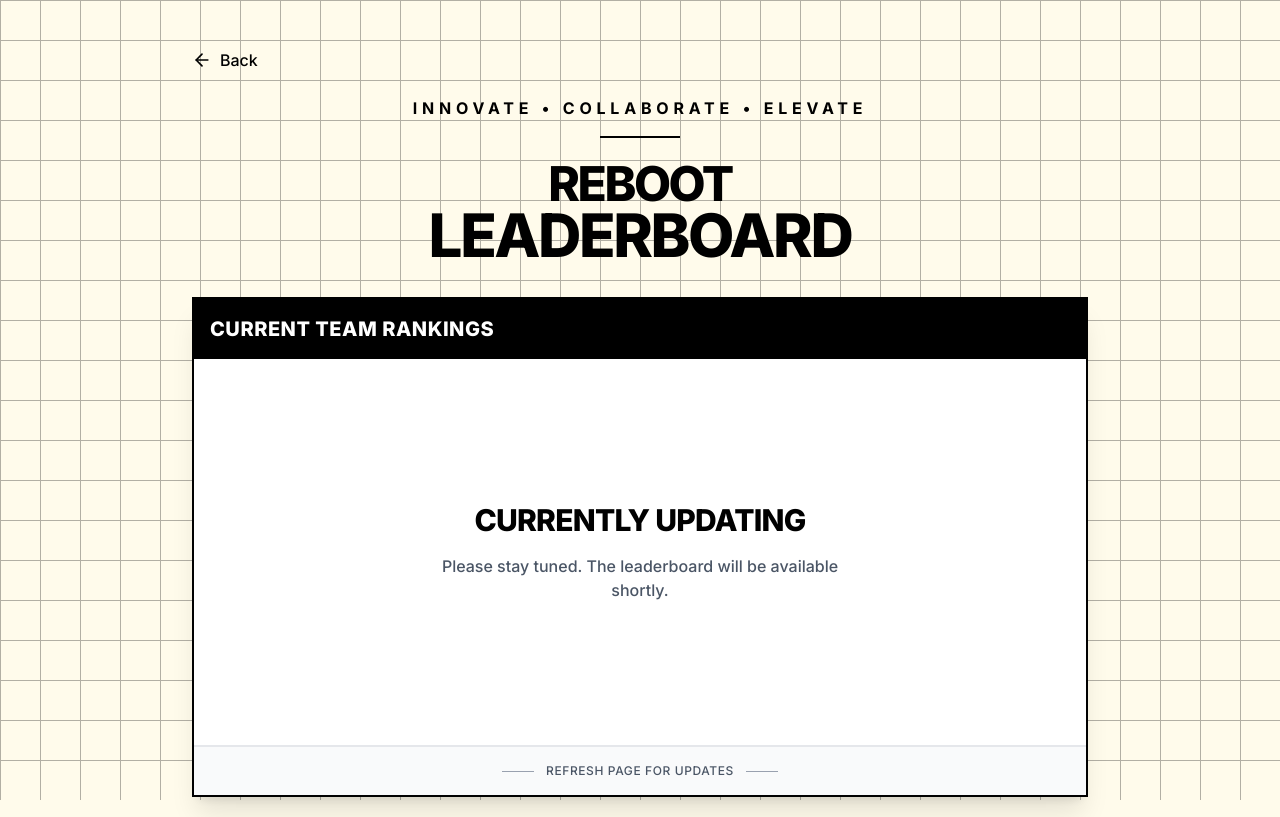
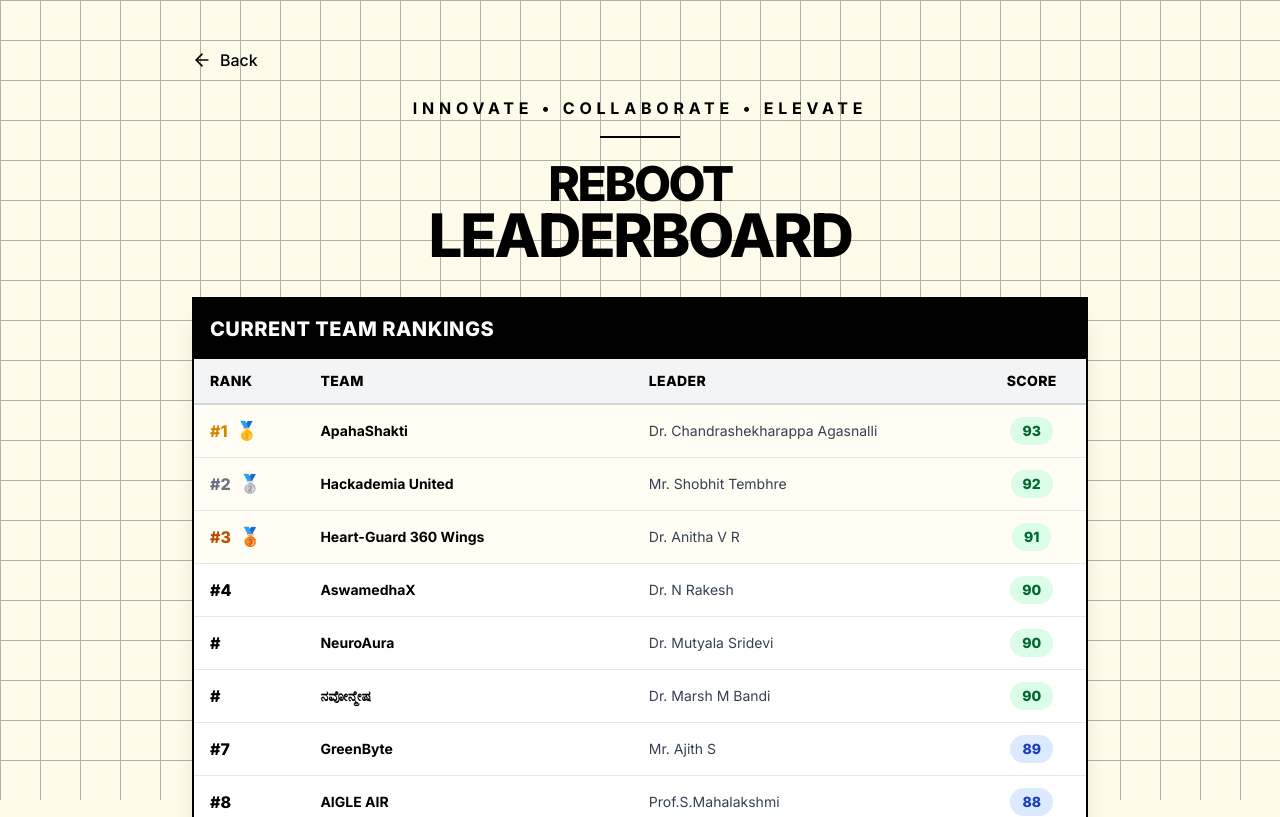
Before and after one commit to Atul-k-m/profHack, a React (Vite) app: page /leaderboard in a window 1280 px wide. Shown: the top 817 px of the page. Built offline with nearby package versions, Linux system fonts and the light colour scheme.

Commit message:
leaderboard

```diff
--- a/src/pages/Leaderboard.jsx
+++ b/src/pages/Leaderboard.jsx
@@ -1,21 +1,8 @@
 import React, { useState, useEffect } from 'react';
 import { ArrowLeft } from 'lucide-react';
-import { useNavigate } from 'react-router-dom';
-
-/**
- * Leaderboard.jsx
- *
- * - Uses final scores extracted from the uploaded PDF where available.
- * - Ties share the same rank (competition ranking). Next rank skips accordingly.
- * - Teams with no final score found in the PDF are included with score: 0 and teamId: null.
- *
- * If you want the missing teams updated, provide the scores (or re-upload a PDF/CSV)
- * and I will update the array and ranks.
- */
 
 const Leaderboard = () => {
   const [mousePosition, setMousePosition] = useState({ x: 0, y: 0 });
-  const navigate = useNavigate();
 
   useEffect(() => {
     const handleMouseMove = (e) => {
@@ -29,91 +16,71 @@ const Leaderboard = () => {
     return () => window.removeEventListener('mousemove', handleMouseMove);
   }, []);
 
-  // ====== Final data ======
-  // Best-effort mapping: scores and teamIds taken from uploaded PDF where found.
-  // Teams not found in PDF are included with score: 0 and teamId: null so they appear at the bottom.
+  // Updated team data
   const rawTeams = [
-    // Teams that were present in your original array (kept all) --
-    // Updated scores from the uploaded PDF when available.
-    { teamId: 6, name: "GreenByte", leader: "Mr. Ajith S", score: 82 },
-    { teamId: 34, name: "Face Track", leader: "Dr. Suryakanth B", score: 85 },
-    { teamId: 3, name: "KRISHIMEDHA", leader: "Dr. Ambika G N", score: 91 },
-    { teamId: 23, name: "NeoPredict", leader: "Dr. Aparna K", score: 69 },
-    { teamId: 20, name: "Tejasvi (तेजस्वि)", leader: "Dr. Sumathi M S", score: 0 }, // no final found
-    { teamId: 8, name: "AIkido-Syntax for Society", leader: "Dr. Anupama H S", score: 76 },
-    { teamId: 26, name: "Cybersena", leader: "Dr.Sagargouda Patil", score: 50 },
-    { teamId: 46, name: "Silicon Squad", leader: "Mr. Beerappa Belasakarge", score: 34 },
-    { teamId: 19, name: "MYTriSpark", leader: "Mr. Yatheesh N G", score: 68 }, // MY3S mapped
-    { teamId: 11, name: "NeuroAura", leader: "Dr. Mutyala Sridevi", score: 82 },
-    { teamId: null, name: "Team Chanakya", leader: "Dr. Hemamalini B H", score: 0 }, // not found in PDF
-    { teamId: 38, name: "YantraMinds", leader: "Dr. Bharathi Malakreddy A", score: 62 },
-    { teamId: 21, name: "Heart-Guard 360 Wings", leader: "Dr. Anitha V R", score: 88 },
-    { teamId: 10, name: "Jñānī Samūhaḥ (ज्ञानी समूहः)", leader: "Dr. Shoba M", score: 71 },
-    { teamId: 36, name: "CHAAM ⭐", leader: "Mrs. Annapareddy Haarika", score: 65 },
-    { teamId: 9, name: "Synergy", leader: "Dr. B.R. Arun Kumar", score: 81 }, // Synergy Innovations
-    { teamId: 25, name: "Jeevadhara", leader: "Mr. Dwarakanath G V", score: 91 },
-    { teamId: 24, name: "Vinyas2025", leader: "Dr. Vinutha K", score: 52 },
-    { teamId: 22, name: "SPUNK", leader: "Dr. Usha B A", score: 68 },
-    { teamId: 1, name: "AI_KRANTHI", leader: "Dr. Kantharaju V", score: 88 }, // AI_Kranthi in PDF
-    { teamId: null, name: "Code of Karna", leader: "Ms. Ashwitha K", score: 95 },
-    { teamId: 29, name: "Ping intelligent", leader: "Dr. Dhanalakshmi B K", score: 81 },
-    { teamId: 42, name: "PentaCoders", leader: "Dr. Mohan B A", score: 81 },
-    { teamId: 31, name: "Anveshana", leader: "Mrs. Manjula B K", score: 61 },
-    { teamId: 16, name: "AswamedhaX", leader: "Dr. N Rakesh", score: 91 },
-    { teamId: 2, name: "Solution Makers", leader: "Mrs. Belji T", score: 85 },
-    { teamId: 46, name: "Elite", leader: "Dr. Veena N", score: 65 }, // NOTE: same teamId (46) appears twice in PDF; kept as-is
-    { teamId: 4, name: "Lady Logicians", leader: "Ms. Brunda S", score: 95 },
-    { teamId: null, name: "Aavishkar", leader: "Dr. Vijayalakshmi G V", score: 0 },
-    { teamId: null, name: "Advitīya", leader: "Dr. Rajesh Gopinath", score: 0 },
-    { teamId: 40, name: "AIGLE AIR", leader: "Prof.S.Mahalakshmi", score: 74 },
-    { teamId: 5, name: "Ananta", leader: "Dr. Paramita Sarkar", score: 86 },
-    { teamId: null, name: "Chitragupt", leader: "Dr. Geeta Amol Patil", score: 0 },
-    { teamId: null, name: "Digital Dreams Venture Smart Kit", leader: "Dr. Drakshaveni G", score: 87 },
-    { teamId: 13, name: "DronAcharya", leader: "Dr. Raju Hajare", score: 88 },
-    { teamId: 32, name: "EcoNex Campus", leader: "Dr. Shanthi D L", score: 53 },
-    { teamId: null, name: "Fusion_Force", leader: "Ms. Chaitra D B", score: 0 },
-    { teamId: null, name: "GreenMind AI", leader: "Dr. Athiyamaan V", score: 71 }, // mapped to "Green AI" row
-    { teamId: null, name: "Hackademia United", leader: "Mr. Shobhit Tembhre", score: 96 },
-    { teamId: null, name: "Idea Spark", leader: "Mrs. Pragathi M", score: 0 },
-    { teamId: 33, name: "Intel Tech", leader: "Mrs. Reshma C R", score: 56 },
-    { teamId: null, name: "Panchkruti", leader: "Ms. Spandana L", score: 0 },
-    { teamId: 28, name: "PRECOL", leader: "Mr. A Venkatesh", score: 96 },
-    { teamId: 44, name: "Tech Forge", leader: "Dr. Anitha M", score: 87 },
-    { teamId: null, name: "TechIdea", leader: "Dr. Chethana C", score: 0 },
-    { teamId: null, name: "TechSangama", leader: "Mr. Sonnegowda K", score: 0 },
-    { teamId: null, name: "ನವೋನ್ಮೇಷ", leader: "Dr. Marsh M Bandi", score: 88 }, // non-ascii name present in PDF
-    { teamId: null, name: "EDGEMINDS", leader: "Syed Matheen Pasha", score: 0 },
-    { teamId: 45, name: "Ashwamedha", leader: "Dr. Mallikarjuna Gowda C.P", score: 54 },
-    { teamId: 18, name: "Infinity Loops", leader: "Mrs. S Packiya Lekshmi", score: 71 },
-    { teamId: null, name: "Social Hacktivists", leader: "Mrs. Aruna N", score: 0 },
-    { teamId: 7, name: "Apahshakti", leader: "Dr. Chandrashekharappa Agasnalli", score: 93 },
-    { teamId: null, name: "Panchajanya", leader: "Dr. Surekha R Gondkar", score: 0 },
-    { teamId: 15, name: "Tech Titans", leader: "Ms. Renita Blossom Monteiro", score: 93 }
-    // If you have additional teams in your original list not present above, we can append them here.
+    { teamId: 1, name: "AI_Kranthi", leader: "Dr. Kantharaju V", score: 70 },
+    { teamId: 2, name: "AIGLE AIR", leader: "Prof.S.Mahalakshmi", score: 88 },
+    { teamId: 3, name: "AIkido-Syntax for Society", leader: "Dr. Anupama H S", score: 83 },
+    { teamId: 4, name: "Anveshana", leader: "Mrs. Manjula B K", score: 73 },
+    { teamId: 5, name: "ApahaShakti", leader: "Dr. Chandrashekharappa Agasnalli", score: 93 },
+    { teamId: 6, name: "Ashwamedha", leader: "Dr. Mallikarjuna Gowda C.P", score: 70 },
+    { teamId: 7, name: "AswamedhaX", leader: "Dr. N Rakesh", score: 90 },
+    { teamId: 8, name: "CHAAM", leader: "Mrs. Annapareddy Haarika", score: 70 },
+    { teamId: 9, name: "CHAAM", leader: "Mrs. Annapareddy Haarika", score: 70 },
+    { teamId: 10, name: "Code of Karna", leader: "Ms. Ashwitha K", score: 78 },
+    { teamId: 11, name: "cybersena", leader: "Dr.Sagargouda Patil", score: 55 },
+    { teamId: 12, name: "Digital Dream Venture Smart Kit", leader: "Dr. Drakshaveni G", score: 75 },
+    { teamId: 13, name: "Ananta", leader: "Dr. Paramita Sarkar", score: 75 },
+    { teamId: 14, name: "DronAcharya", leader: "Dr. Raju Hajare", score: 86 },
+    { teamId: 15, name: "EcoNexCampus", leader: "Dr. Shanthi D L", score: 65 },
+    { teamId: 16, name: "ELITE", leader: "Dr. Veena N", score: 65 },
+    { teamId: 17, name: "Face Track", leader: "Dr. Suryakanth B", score: 85 },
+    { teamId: 18, name: "Green AI", leader: "Dr. Athiyamaan V", score: 81 },
+    { teamId: 19, name: "GreenByte", leader: "Mr. Ajith S", score: 89 },
+    { teamId: 20, name: "Hackademia United", leader: "Mr. Shobhit Tembhre", score: 92 },
+    { teamId: 21, name: "Heart-Guard 360 Wings", leader: "Dr. Anitha V R", score: 91 },
+    { teamId: 22, name: "Infinity Loops", leader: "Mrs. S Packiya Lekshmi", score: 72 },
+    { teamId: 23, name: "Intel Tech", leader: "Mrs. Reshma C R", score: 60 },
+    { teamId: 24, name: "Jeevadhara", leader: "Mr. Dwarakanath G V", score: 80 },
+    { teamId: 25, name: "Jñānī Samūhaḥ", leader: "Dr. Shoba M", score: 82 },
+    { teamId: 26, name: "KRISHIMEDHA", leader: "Dr. Ambika G N", score: 88 },
+    { teamId: 27, name: "Lady Logicians", leader: "Ms. Brunda S", score: 80 },
+    { teamId: 28, name: "MY3S", leader: "Mr. Yatheesh N G", score: 84 },
+    { teamId: 29, name: "NeoPredict", leader: "Dr. Aparna K", score: 81 },
+    { teamId: 30, name: "NeuroAura", leader: "Dr. Mutyala Sridevi", score: 90 },
+    { teamId: 31, name: "PentaCoders", leader: "Dr. Mohan B A", score: 74 },
+    { teamId: 32, name: "Ping Intelligent", leader: "Dr. Dhanalakshmi B K", score: 83 },
+    { teamId: 33, name: "PRECOL", leader: "Mr. A Venkatesh", score: 75 },
+    { teamId: 34, name: "Rescue Net", leader: "Unknown", score: 82 },
+    { teamId: 35, name: "Silicon Squad", leader: "Mr. Beerappa Belasakarge", score: 78 },
+    { teamId: 36, name: "Solution Makers", leader: "Mrs. Belji T", score: 70 },
+    { teamId: 37, name: "SPUNK", leader: "Dr. Usha B A", score: 86 },
+    { teamId: 38, name: "Synergy Innovations", leader: "Dr. B.R. Arun Kumar", score: 84 },
+    { teamId: 39, name: "TECH FORGE", leader: "Dr. Anitha M", score: 88 },
+    { teamId: 40, name: "Tech Titans", leader: "Ms. Renita Blossom Monteiro", score: 82 },
+    // { teamId: 41, name: "Tejaswi", leader: "Dr. Sumathi M S", score: 0 },
+    { teamId: 42, name: "vinyas2025", leader: "Dr. Vinutha K", score: 65 },
+    { teamId: 43, name: "YantraMinds", leader: "Dr. Bharathi Malakreddy A", score: 82 },
+    { teamId: 44, name: "ನವೋನ್ಮೇಷ", leader: "Dr. Marsh M Bandi", score: 90 }
   ];
 
-  // ====== Ranking logic (competition ranking: tie -> same rank, next rank = index+1) ======
-  // 1) Sort descending by score
+  // Sort by score descending
   const sorted = [...rawTeams].sort((a, b) => b.score - a.score);
 
-  // 2) Assign competition-style ranks:
-  //    - items with same score get same rank
-  //    - rank number = index + 1 (so ties consume positions and next rank skips)
+  // Assign competition-style ranks
   const ranked = sorted.map((team, idx) => {
     if (idx === 0) {
       return { ...team, rank: 1 };
     }
     const prev = sorted[idx - 1];
-    // If same score as previous, reuse previous rank
     if (team.score === prev.score) {
       return { ...team, rank: prev.rank };
     }
-    // else rank = idx + 1 (competition ranking)
     return { ...team, rank: idx + 1 };
   });
 
   const handleBackClick = () => {
-    navigate('/');
+    window.history.back();
   };
 
   return (
@@ -135,7 +102,6 @@ const Leaderboard = () => {
       <div className="relative z-10 pt-4 sm:pt-8 md:pt-12 pb-8 sm:pb-12 md:pb-16 px-3 sm:px-4">
         <div className="max-w-4xl mx-auto">
           {/* Back Button */}
-           {/* Back Button */}
           <div className="mb-6">
             <button
               onClick={handleBackClick}
@@ -166,7 +132,7 @@ const Leaderboard = () => {
 
           {/* Leaderboard Container */}
           <div>
-            <div className="bg-white border-2 border-black shadow-xl min-h-[400px] sm:min-h-[500px] flex flex-col">
+            <div className="bg-white border-2 border-black shadow-xl h-[500px] sm:h-[600px] flex flex-col">
               {/* Table Header */}
               <div className="bg-black text-white p-3 sm:p-4 flex-shrink-0">
                 <h3 className="text-base sm:text-lg md:text-xl font-black tracking-wide uppercase">
@@ -174,23 +140,81 @@ const Leaderboard = () => {
                 </h3>
               </div>
 
-              {/* Update Message */}
-              <div className="flex-1 flex items-center justify-center p-8 sm:p-12">
-                <div className="text-center max-w-md">
-                  <h3 className="text-xl sm:text-2xl md:text-3xl font-black text-black mb-3 sm:mb-4 tracking-tight">
-                    CURRENTLY UPDATING
-                  </h3>
-                  <p className="text-sm sm:text-base text-gray-600 font-medium">
-                    Please stay tuned. The leaderboard will be available shortly.
-                  </p>
-                </div>
+              {/* Leaderboard Table */}
+              <div className="flex-1 overflow-y-auto overflow-x-auto">
+                <table className="w-full">
+                  <thead className="bg-gray-100 border-b-2 border-gray-300 sticky top-0">
+                    <tr>
+                      <th className="px-3 sm:px-4 py-2 sm:py-3 text-left text-xs sm:text-sm font-black text-black uppercase tracking-wide">
+                        Rank
+                      </th>
+                      <th className="px-3 sm:px-4 py-2 sm:py-3 text-left text-xs sm:text-sm font-black text-black uppercase tracking-wide">
+                        Team
+                      </th>
+                      <th className="px-3 sm:px-4 py-2 sm:py-3 text-left text-xs sm:text-sm font-black text-black uppercase tracking-wide hidden sm:table-cell">
+                        Leader
+                      </th>
+                      <th className="px-3 sm:px-4 py-2 sm:py-3 text-center text-xs sm:text-sm font-black text-black uppercase tracking-wide">
+                        Score
+                      </th>
+                    </tr>
+                  </thead>
+                  <tbody>
+                    {ranked.map((team, idx) => (
+                      <tr
+                        key={idx}
+                        className={`border-b border-gray-200 hover:bg-amber-50 transition-colors ${
+                          team.rank <= 3 ? 'bg-amber-50/50' : ''
+                        }`}
+                      >
+                        <td className="px-3 sm:px-4 py-2 sm:py-3">
+                          <div className="flex items-center gap-2">
+                            <span className={`text-sm sm:text-base font-black ${
+                              team.rank === 1 ? 'text-yellow-600' :
+                              team.rank === 2 ? 'text-gray-500' :
+                              team.rank === 3 ? 'text-amber-700' :
+                              'text-black'
+                            }`}>
+                              #{team.rank}
+                            </span>
+                            {team.rank === 1 && <span className="text-lg">🥇</span>}
+                            {team.rank === 2 && <span className="text-lg">🥈</span>}
+                            {team.rank === 3 && <span className="text-lg">🥉</span>}
+                          </div>
+                        </td>
+                        <td className="px-3 sm:px-4 py-2 sm:py-3">
+                          <div className="font-bold text-xs sm:text-sm text-black">
+                            {team.name}
+                          </div>
+                          <div className="text-xs text-gray-600 sm:hidden mt-1">
+                            {team.leader}
+                          </div>
+                        </td>
+                        <td className="px-3 sm:px-4 py-2 sm:py-3 text-xs sm:text-sm text-gray-700 hidden sm:table-cell">
+                          {team.leader}
+                        </td>
+                        <td className="px-3 sm:px-4 py-2 sm:py-3 text-center">
+                          <span className={`inline-block px-2 sm:px-3 py-1 rounded-full text-xs sm:text-sm font-black ${
+                            team.score >= 90 ? 'bg-green-100 text-green-800' :
+                            team.score >= 80 ? 'bg-blue-100 text-blue-800' :
+                            team.score >= 70 ? 'bg-yellow-100 text-yellow-800' :
+                            team.score > 0 ? 'bg-orange-100 text-orange-800' :
+                            'bg-gray-100 text-gray-600'
+                          }`}>
+                            {team.score}
+                          </span>
+                        </td>
+                      </tr>
+                    ))}
+                  </tbody>
+                </table>
               </div>
 
               {/* Table Footer */}
               <div className="bg-gray-50 p-3 sm:p-4 border-t-2 border-gray-200 flex-shrink-0">
                 <div className="flex items-center justify-center gap-2 sm:gap-3 text-xs text-gray-600 font-medium">
                   <div className="w-6 sm:w-8 h-px bg-gray-400"></div>
-                  <span className="tracking-wider uppercase">Refresh page for updates</span>
+                  <span className="tracking-wider uppercase">Updated with latest scores</span>
                   <div className="w-6 sm:w-8 h-px bg-gray-400"></div>
                 </div>
               </div>
@@ -201,22 +225,14 @@ const Leaderboard = () => {
           <div className="text-center mt-6 sm:mt-8">
             <div className="max-w-2xl mx-auto text-xs text-gray-600">
               <p>
-                The leaderboard is being updated with the latest scores. Check back soon for the complete rankings.
+                Rankings based on latest scores. Tied teams share the same rank.
               </p>
             </div>
           </div>
         </div>
       </div>
-
-      <style jsx>{`
-        /* Additional mobile-specific styles */
-        @media (max-width: 640px) {
-          .tracking-tighter {
-            letter-spacing: -0.03em;
-          }
-        }
-      `}</style>
     </div>
   );
 };
+
 export default Leaderboard;
```
